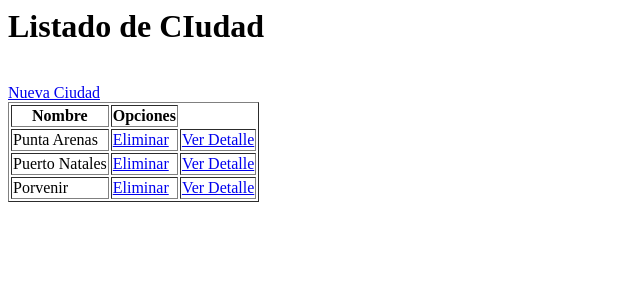
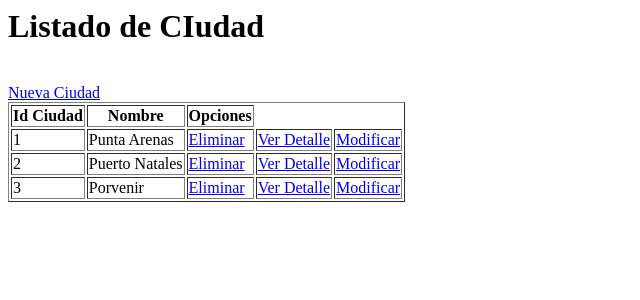
Before and after one commit to memofecci/taxis2, a CodeIgniter app: page /crud/index.php/Ciudad in a window 1280 px wide. Shown: the top 300 px of the page, without its empty margins (0-640 px from the left). Run offline with CodeIgniter, Linux system fonts and the light colour scheme; data comes from the database, SQL or seed files in the repository.

Commit message:
actualizado 12-04

```diff
--- a/application/controllers/Ciudad.php
+++ b/application/controllers/Ciudad.php
@@ -27,4 +27,14 @@ class Ciudad extends CI_Controller{
     $this->load->view('Ciudad_detail',$data);
 
     }
+    public function edit($ciudad_id){
+        $data["ciudad"]=  $this->Ciudad_model->find_by_id($ciudad_id);
+        $this->load->view('Ciudad_edit', $data);
+    }
+    public function update(){
+        $id=  $this->input->post('ciudad_id');
+        $nombre=  $this->input->post('nombre');
+        $this->Ciudad_model->edit($id, $nombre);
+        redirect('ciudad');
+    }
 }
--- a/application/models/Ciudad_model.php
+++ b/application/models/Ciudad_model.php
@@ -26,4 +26,9 @@ class Ciudad_model extends CI_Model{
         $this->db->close();
         return $result;
     }
+    public function edit($ciudad_id,$nombre){
+        $this->db->query("update ciudades set nombre='".$nombre."' where ciudad_id='".$ciudad_id."'");
+        $this->db->close();
+    }
+
 }
--- a/application/models/Usuario_model.php
+++ b/application/models/Usuario_model.php
@@ -22,6 +22,11 @@ class usuario_model extends CI_model{
         $this->db->query("delete from usuarios where usuario_id='".$usuario_id."'");
         $this->db->close();
     }
+    public function edit($usuario_id,$nombre,$apepat,$ciudad_id){
+        $this->db->query("update Usuarios set nombre='".$nombre."', apepat='".$apepat."',ciudad_id='".$ciudad_id."' where usuario_id='".$usuario_id."'");
+        $this->db->close();
+    }
+
     public function find_by_id($usuario_id){
         $query=$this->db->query("select * from usuarios where usuario_id='".$usuario_id."'");
         $result=$query->result_object();
--- a/application/views/Ciudad_index.php
+++ b/application/views/Ciudad_index.php
@@ -3,6 +3,7 @@
 <table border="1">
 
         <head>
+        <th>Id Ciudad</th>
         <th>Nombre</th>
         <th>Opciones</th>
     </head>
@@ -10,9 +11,11 @@
         <?php foreach ($ciudad as $data){?>
 
         <tr>
+            <td><?php echo $data->ciudad_id; ?></td>
             <td><?php echo $data->nombre; ?></td>
             <td><a href="<?php echo 'Ciudad/delete/'.$data->ciudad_id;?>">Eliminar</a></td>
             <td><a href="<?php echo 'Ciudad/detail/'.$data->ciudad_id;?>">Ver Detalle</a></td>
+            <td><a href="<?php echo 'Ciudad/edit/'.$data->ciudad_id;?>">Modificar</a></td>
         <?php } ?>
     </tbody>
 
--- a/application/views/Usuario_index.php
+++ b/application/views/Usuario_index.php
@@ -1,5 +1,5 @@
 <h1>Listado de Usuarios</h1><br>
-<a href="Usuario/nuevo">Nuevo Usuario</a><br>
+<a href=<?php echo (base_url(). 'index.php/usuario/nuevo') ?>>nuevo Usuario</a><br>
 <table border="1">
 
         <head>
```
Also changed, not shown: application/views/Ciudad_edit.php (added, +12 -0 lines).
